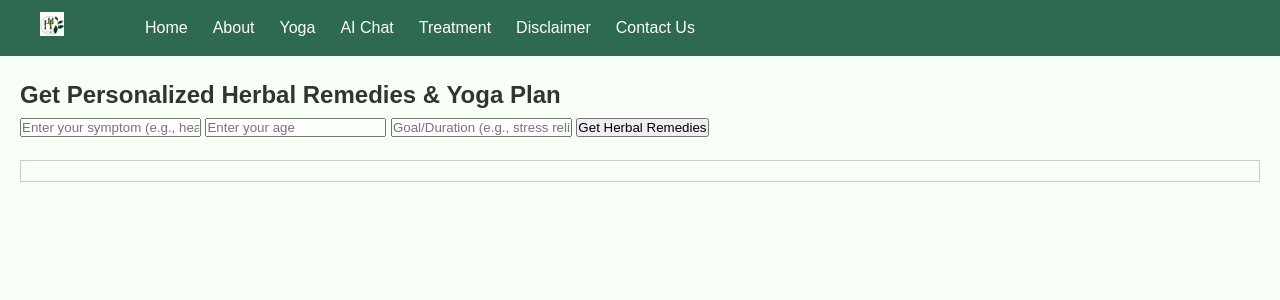
After one commit to Prakriti-Srivastava/Herbal-Harmony1, a Django app: page /ai in a window 1280 px wide. The commit adds this page. Shown: the top 300 px of the page. Run offline with Django 5.2, Linux system fonts and the light colour scheme.

Commit message:
ai bot added

```diff
--- a/herbal_harmony_backend/home/urls.py
+++ b/herbal_harmony_backend/home/urls.py
@@ -12,6 +12,8 @@ urlpatterns = [
    path('About', views.About, name='About'),
    path('herb', views.herb, name='herb'),
    path('medherb', views.medherb, name='medherb'),
-   path('childyoga', views.childyoga, name='childyoga')
+   path('childyoga', views.childyoga, name='childyoga'),
+   path('ai', views.ai, name='ai'),
+   path('get_ai_remedy', views.get_ai_remedy, name='get_ai_remedy'),
 
 ]
--- a/herbal_harmony_backend/home/views.py
+++ b/herbal_harmony_backend/home/views.py
@@ -2,6 +2,8 @@ from django.shortcuts import render, HttpResponse
 import re
 from django.utils.html import escape
 from django.utils.safestring import mark_safe
+from django.http import JsonResponse
+import json
 
 # Create your views here.
 #def index(request):
@@ -30,3 +32,66 @@ def medherb(request):
 
 def childyoga(request):
     return render(request, 'childyoga.html')
+
+def ai(request):
+    return render(request, 'ai.html')
+
+def get_ai_remedy(request):
+    if request.method == 'POST':
+        data = json.loads(request.body)
+        illness = data.get('illness', '').lower()
+        age = data.get('age', '')
+        duration = data.get('duration', '').lower()
+
+        remedies = {}
+            #'headache': 'Peppermint tea, Ginger tea',
+            #'stress': 'Ashwagandha, Lavender oil',
+            #'insomnia': 'Valerian root, Chamomile tea',
+            #'fatigue': 'Ginseng, Rhodiola rosea',
+            #'cold': 'Try Tulsi tea twice a day and inhale steam with eucalyptus oil, Echinacea',
+
+
+        yoga ={}
+            #'weight loss': 'Surya Namaskar, Warrior Pose, Boat Pose',
+            #'flexibility': 'Downward Dog, Cat-Cow Stretch, Seated Forward Bend',
+            #'stress relief': 'Child\'s Pose, Legs-Up-The-Wall Pose, Corpse Pose',
+            #'strength building': 'Plank Pose, Chair Pose, Bridge Pose'
+
+
+
+        if illness == "cold":
+            remedies["cold"] = "Tulsi tea twice a day and inhale steam with eucalyptus oil, Echinacea"
+            yoga["cold"] = "Anulom Vilom Pranayama, Bhujangasana (Cobra Pose), Setu Bandhasana (Bridge Pose)"
+        elif illness == "headache":
+            remedies["headache"] = "Peppermint tea, Ginger tea"
+            yoga["headache"] = "Adho Mukha Svanasana (Downward-Facing Dog), Balasana (Child's Pose), Uttanasana (Standing Forward Bend)"
+        elif illness == "stress":
+            remedies["stress"] = "Ashwagandha, Lavender oil"
+            yoga["stress"] = "Sukhasana (Easy Pose) with deep breathing, Viparita Karani (Legs-Up-The-Wall Pose), Savasana (Corpse Pose)"
+        elif illness == "insomnia":
+            remedies["insomnia"] = "Valerian root, Chamomile tea"
+            yoga["insomnia"] = "Supta Baddha Konasana (Reclining Bound Angle Pose), Viparita Karani (Legs-Up-The-Wall Pose), Savasana (Corpse Pose)"
+        else:
+            remedies[illness] = "No specific herbal remedy found for your symptoms. Consider consulting a healthcare professional."
+            yoga[duration] = "No specific yoga plan found for your goal. Consider consulting a yoga instructor."
+
+        response = {
+            "remedies": remedies,
+            "yoga": yoga,
+        }
+
+       # herbs = remedies.get(illness, 'No specific herbal ' \
+        #'remedy found for your symptoms. Consider consulting a healthcare professional.')
+
+        #yoga_plans = yoga.get(duration, 'No specific yoga plan found for your goal. ' \
+        #'Consider consulting a yoga instructor.')
+
+        #plan = f"""
+        #<h3>Personalized Herbal Remedy and Yoga Plan</h3>
+        #<p><strong>symptoms:</strong> {illness}</p>
+        #<p><strong>Herbal Remedies:</strong> {herbs}</p>
+        #<p><strong>yoga/Exercise:</strong> {yoga_plans}</p>
+        #<p><strong>Diet Tip:</strong> Eat more seasonal fruits and stay hydrated.</p>
+        #"""
+        return JsonResponse(response)
+    return JsonResponse({"error": "Invalid request method."}, status=400)
--- a/herbal_harmony_backend/templates/Home.html
+++ b/herbal_harmony_backend/templates/Home.html
@@ -23,7 +23,8 @@
                     <li><a href="{% url 'Home' %}">Home</a></li>
 
                     <li><a href="{% url 'About' %}">About</a></li>
-                     <li><a href="{% url 'yoga' %}">Yoga</a></li>
+                    <li><a href="{% url 'yoga' %}">Yoga</a></li>
+                    <li><a href="{% url 'ai' %}">AI Chat</a></li>
                     <li><a href="#Treatment">Treatment</a></li>
                     <li><a href="#disclaimer">Disclaimer</a></li>
                     <li><a href="#contact">Contact Us</a></li>
--- /dev/null
+++ b/herbal_harmony_backend/templates/ai.html
@@ -0,0 +1,84 @@
+{% load static %}
+<!DOCTYPE html>
+<html lang="en">
+<head>
+    <meta charset="UTF-8">
+    <meta name="viewport" content="width=device-width, initial-scale=1.0">
+    <link rel="stylesheet" href="{% static 'css/Home.css' %}">
+    <title>Herbal Harmony - AI Chat</title>
+</head>
+<body>
+    <!-- Navigation bar -->
+    <nav class="navbar background">
+        <ul class="nav-list">
+            <div class="logo"><img src="{% static 'pictures/logo.png' %}" alt="logo" width="30%"></div>
+            <li><a href="{% url 'Home' %}">Home</a></li>
+            <li><a href="{% url 'About' %}">About</a></li>
+            <li><a href="{% url 'yoga' %}">Yoga</a></li>
+            <li><a href="{% url 'ai' %}">AI Chat</a></li>
+            <li><a href="#Treatment">Treatment</a></li>
+            <li><a href="#disclaimer">Disclaimer</a></li>
+            <li><a href="#contact">Contact Us</a></li>
+        </ul>
+    </nav>
+
+    <!-- AI Section -->
+    <section class="ai-section" style="padding:20px;">
+        <h2>Get Personalized Herbal Remedies & Yoga Plan</h2>
+
+        <input type="text" id="illness" placeholder="Enter your symptom (e.g., headache)">
+        <input type="text" id="age" placeholder="Enter your age">
+        <input type="text" id="duration" placeholder="Goal/Duration (e.g., stress relief)">
+        <button id="getRemedyBtn">Get Herbal Remedies</button>
+
+        <div id="aiResult" style="margin-top:20px; padding:10px; border:1px solid #ccc;"></div>
+    </section>
+
+    <!-- CSRF token for fetch -->
+    <script>
+        const csrfToken = '{{ csrf_token }}';
+
+        document.getElementById("getRemedyBtn").addEventListener("click", async () => {
+            const illness = document.getElementById("illness").value;
+            const age = document.getElementById("age").value;
+            const duration = document.getElementById("duration").value;
+
+            const responseDiv = document.getElementById("aiResult");
+            responseDiv.innerHTML = "Loading...";
+
+            try {
+                const response = await fetch("{% url 'get_ai_remedy' %}", {
+                    method: "POST",
+                    headers: {
+                        "Content-Type": "application/json",
+                        "X-CSRFToken": csrfToken
+                    },
+                    body: JSON.stringify({ illness, age, duration })
+                });
+
+                const data = await response.json();
+
+                if(data.error){
+                    responseDiv.innerHTML = `<p style="color:red">${data.error}</p>`;
+                } else {
+                    // Display herbal remedies
+                    let remediesText = "";
+                    for(const key in data.remedies){
+                        remediesText += `<p><strong>${key}:</strong> ${data.remedies[key]}</p>`;
+                    }
+
+                    let yogaText = "";
+                    for(const key in data.yoga){
+                        yogaText += `<p><strong>${key}:</strong> ${data.yoga[key]}</p>`;
+                    }
+
+                    responseDiv.innerHTML = `<h3>Herbal Remedies:</h3>${remediesText}<h3>Yoga/Exercises:</h3>${yogaText}`;
+                }
+            } catch (err) {
+                responseDiv.innerHTML = `<p style="color:red">Error: ${err}</p>`;
+            }
+        });
+    </script>
+
+</body>
+</html>
```
